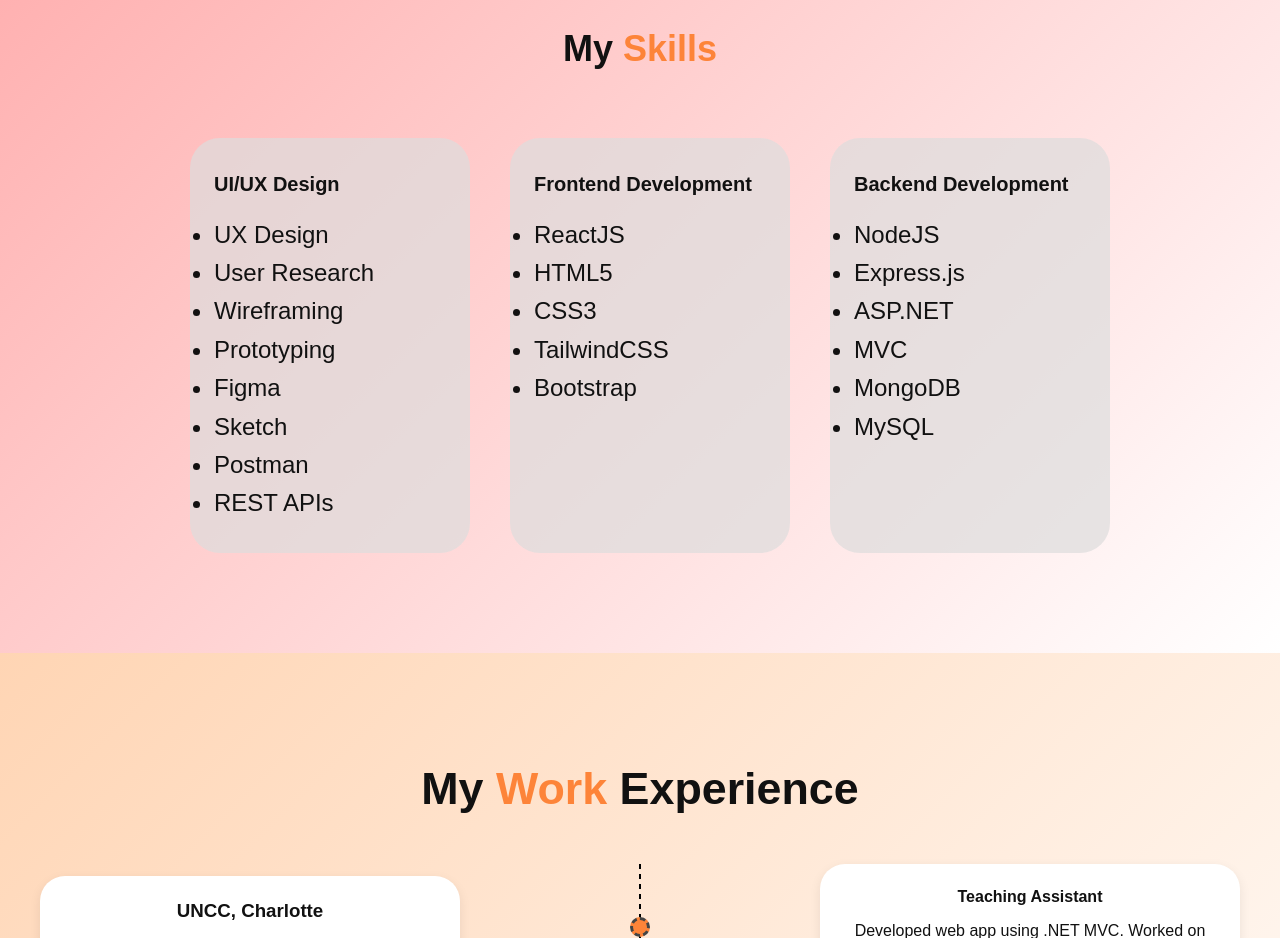
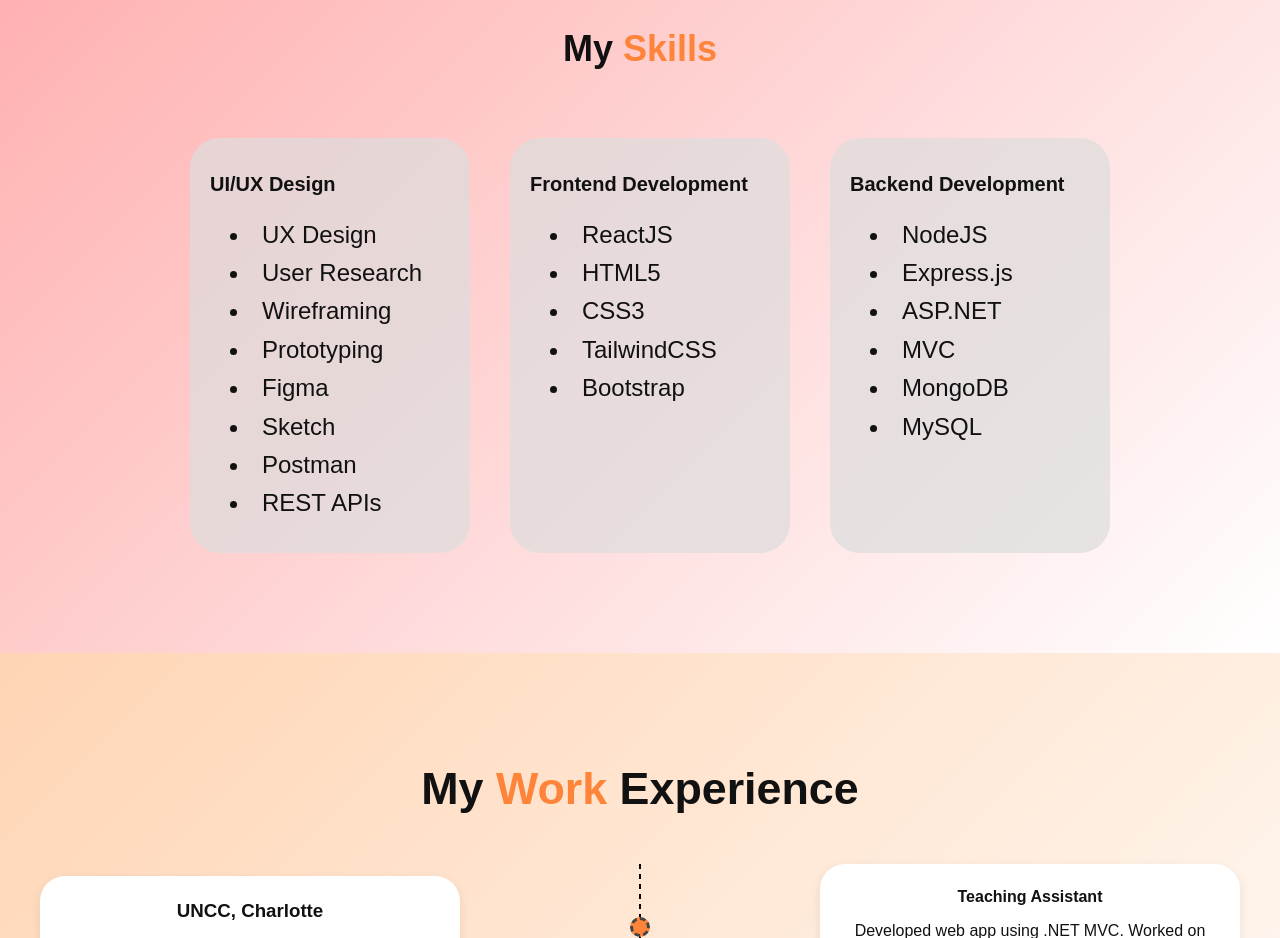
Before and after one commit to Parzzii/portfolio, a React (Create React App) app: page / in a window 1280 px wide. Shown: the part 900-1838 px from the top of the page. Built offline with nearby package versions, Linux system fonts and the light colour scheme.

Commit message:
changes in skillcards

```diff
--- a/src/styles/HeroSection.css
+++ b/src/styles/HeroSection.css
@@ -420,12 +420,20 @@
   padding-left: 20px;
   margin-top: 10px;
 }
+.skill-card1 ul,
+.skill-card2 ul,
+.skill-card3 ul {
+  padding-left: 20px; /* Adjust as needed */
+  margin: 0;
+  list-style-position: inside; /* Keeps bullets inside the box */
+}
 
 .skill-card1,
 .skill-card2,
 .skill-card3 {
   background: rgba(221, 221, 221, 0.7);
   padding: 30px 24px;
+  padding-left: 20px;
   border-radius: 30px;
   width: 280px;
   text-align: left;
```
